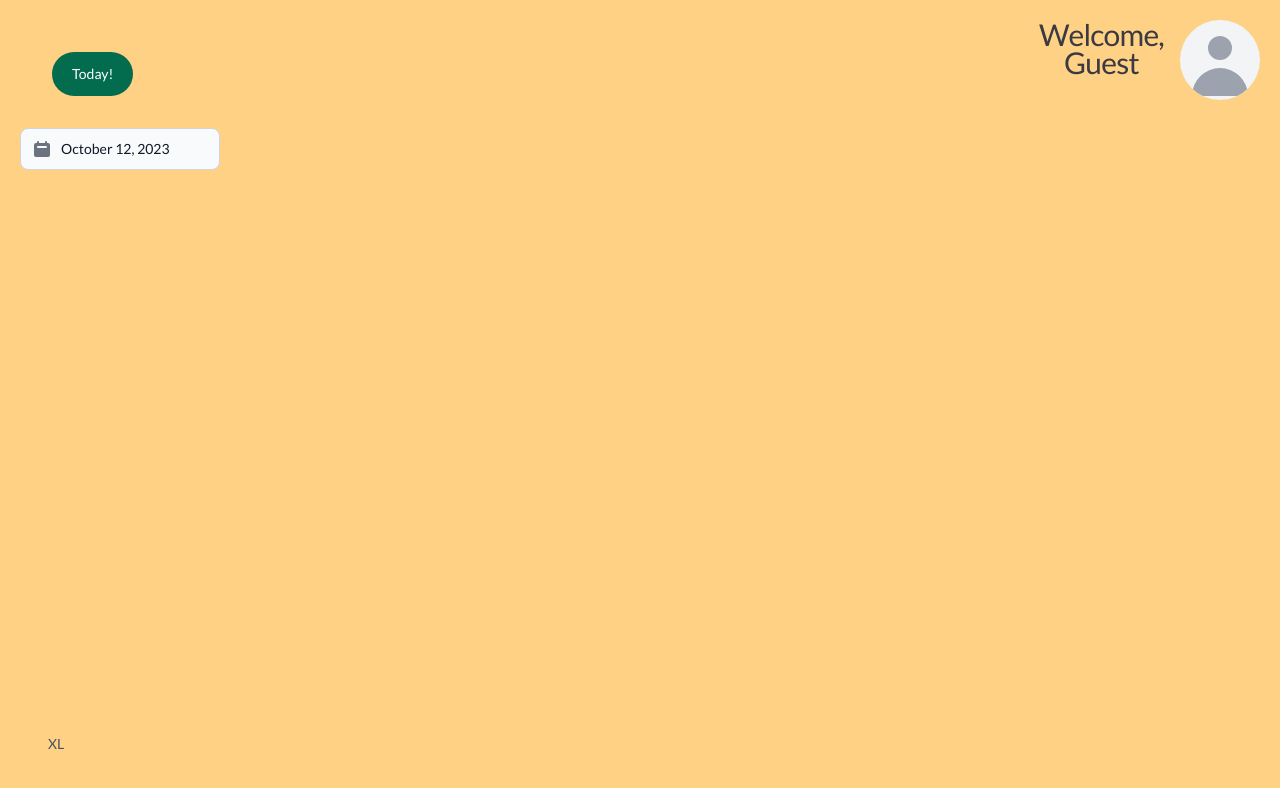
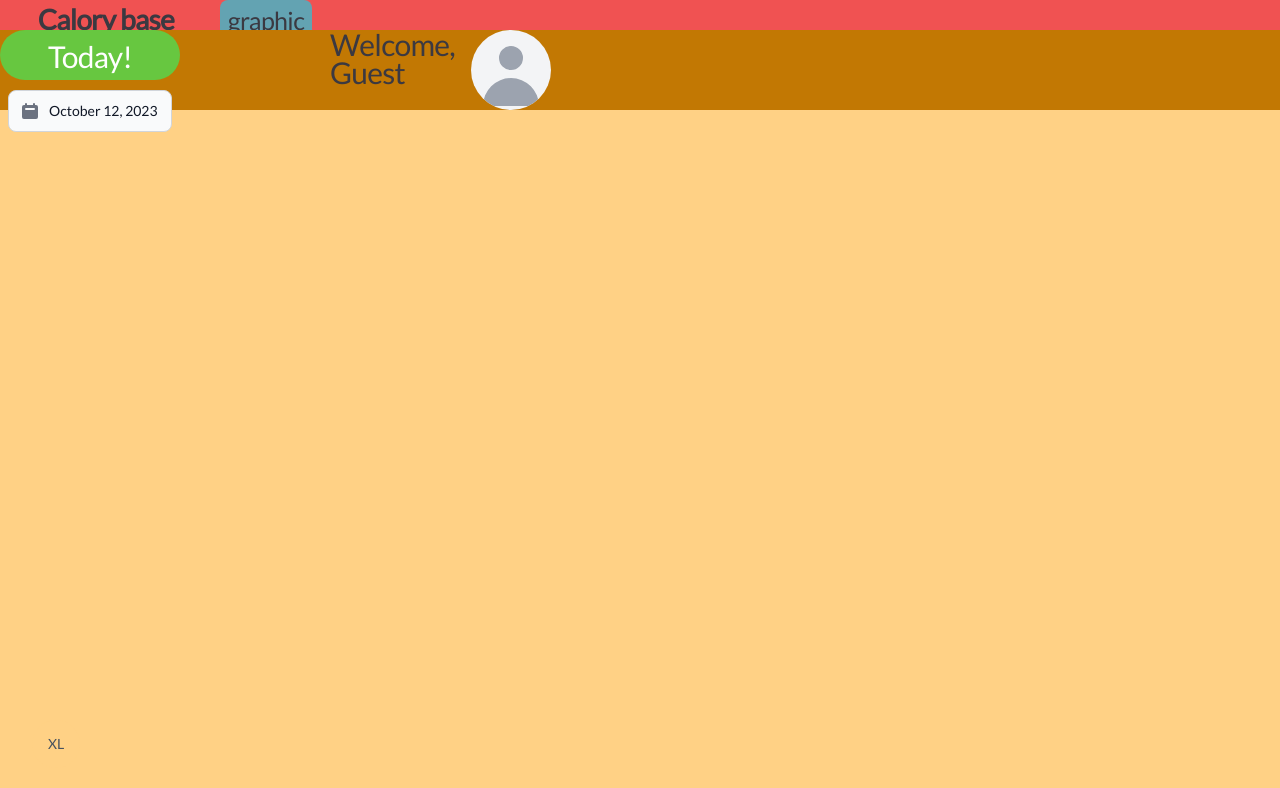
Before and after one commit to AmruTheSeeker/EatYes, a Next.js app: page /dashboard in a window 1280 px wide. Shown: the top 788 px of the page. Built offline with nearby package versions, Linux system fonts and the light colour scheme.

Commit message:
Debugging : Dashboard UI for header and calory card

```diff
--- a/src/app/dashboard/page.js
+++ b/src/app/dashboard/page.js
@@ -1,9 +1,11 @@
-import { Header } from "@/components/sharedui/header";
+import { Header } from "@/components/sharedui/guestHeader";
+import { CaloryCard } from "@/components/sharedui/caloryCard";
 
 export default function Page() {
   return (
-    <div>
+    <div >
       <Header />
+      <CaloryCard />
     </div>
   );
   }
--- /dev/null
+++ b/src/components/sharedui/caloryCard.jsx
@@ -0,0 +1,16 @@
+"use client";
+import React from "react";
+import Link from "next/link";
+
+export const CaloryCard = () => {
+    return (
+      <div className="bg-red-500 w-full">
+        <div className="flex justify-evenly items-baseline gap-2 border-b-2 mb-5  w-[350px]">
+          <h1 className="text-[28px] font-bold">Calory base</h1>
+          <h1 className="flex items-center text-[25px] text-slate-200 bg-[rgb(99,163,178)] rounded-lg p-2">
+            graphic
+          </h1>
+        </div>
+      </div>
+    );
+}
--- /dev/null
+++ b/src/components/sharedui/guestHeader.jsx
@@ -0,0 +1,34 @@
+"use client"
+import React from "react";
+import { Avatar, Datepicker} from "flowbite-react";
+import { useRouter } from "next/navigation";
+import Link from "next/link";
+
+export const Header = () => {
+  const router = useRouter();
+  return (
+    <div className="flex justify-center ">
+      <div className="absolute flex gap-[150px] top-[30px] bg-yellow-500 w-full">
+        <button
+          className="grid justify-center gap-4 bg-secondary-500 w-[180px] h-[50px] rounded-full"
+          onClick={() => router.push("/account")}
+        >
+          <h2 className="text-center text-secondary-200">Today!</h2>
+          <Datepicker className="max-w-[180px]" />
+        </button>
+
+        <div className="flex space-x-4">
+          <div>
+            <Link href="/register">
+              <h5 style={{ fontSize: "30px" }}>Welcome,</h5>
+              <h5 style={{ fontSize: "30px" }}>Guest</h5>
+            </Link>
+          </div>
+          <Link href="/register">
+            <Avatar rounded size="lg" />
+          </Link>
+        </div>
+      </div>
+    </div>
+  );
+};
--- a/src/components/sharedui/header.jsx
+++ /dev/null
@@ -1,33 +0,0 @@
-"use client"
-import React from "react";
-import { Button, Avatar, Datepicker, Tooltip } from "flowbite-react";
-import { useRouter } from "next/navigation";
-
-export const Header = () => {
-  const router = useRouter();
-  return (
-    <header>
-      <div className="asolute m-8 mb-2 p-4 text-center max-w-[500px] mx-auto mt-8">
-        <div className="absolute top-5 left-5">
-          <Button
-            pill
-            color="success"
-            className="m-8 p-1"
-            onClick={() => router.push("/account")}
-          >
-            Today!
-          </Button>
-          <Datepicker className="max-w-[200px]" />
-        </div>
-
-        <div className="absolute top-5 right-5 flex space-x-4">
-          <div>
-            <h5 style={{ fontSize: "30px" }}>Welcome,</h5>
-            <h5 style={{ fontSize: "30px" }}>Guest</h5>
-          </div>
-          <Avatar rounded size="lg" />
-        </div>
-      </div>
-    </header>
-  );
-};
```
